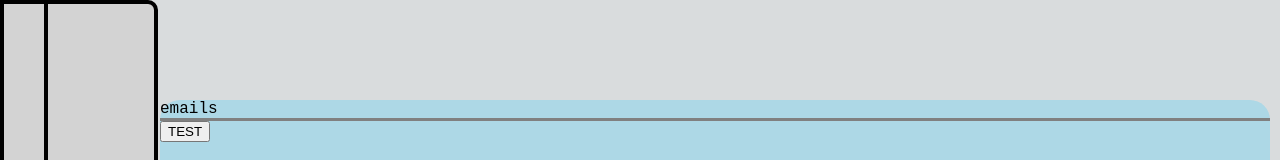
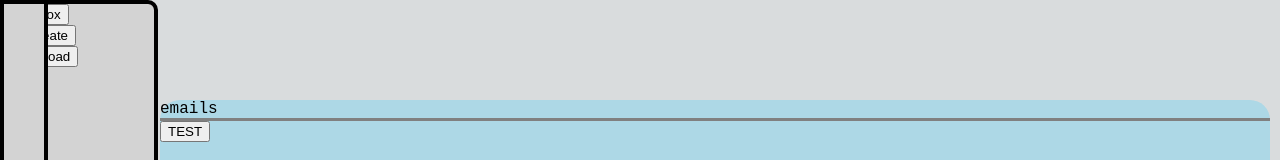
Before and after one commit to EhogGawlic/better-email, a website: page index.html in a window 1280 px wide. Shown: the top 160 px of the page. Drawn offline with Linux system fonts and the light colour scheme.

Commit message:
codespaces arent working :(

```diff
--- a/index.html
+++ b/index.html
@@ -9,6 +9,10 @@
     <body>
         <div class="box" id="leftbar">
             <div class="box" id="veryleftbar"></div>
+            &emsp;<button id='inbbtn'>Inbox</button><br>
+
+            &emsp;<button id='makebtn'>Create</button><br>
+            &emsp;<button onclick="document.querySelector('.email button').click()">Reload</button>
         </div>
         <div class="box" id="mainbox">
             <!--emails go here-->
```
